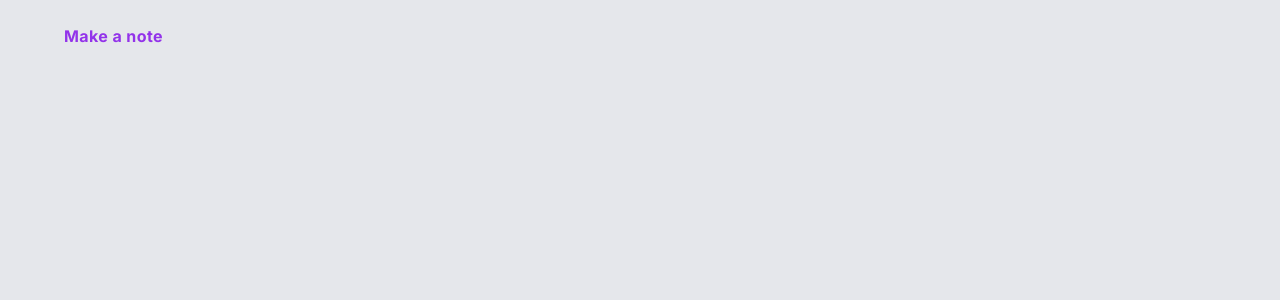
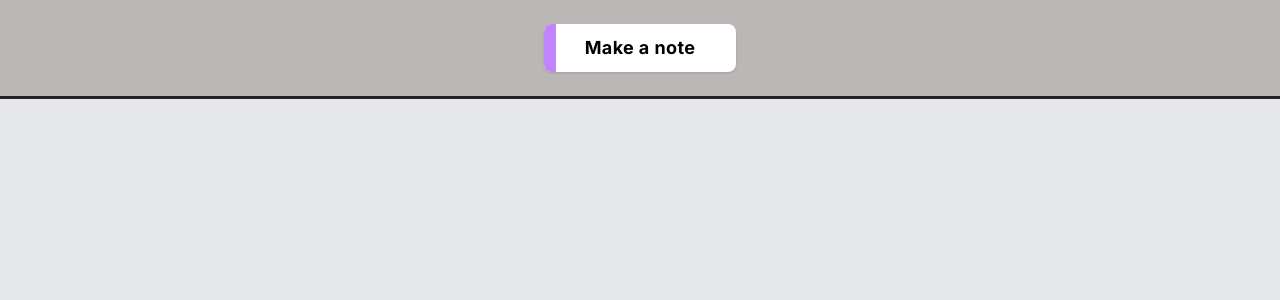
Before and after one commit to NekruzAsh/To-Do-App, a Next.js app: page / in a window 1280 px wide. Shown: the top 300 px of the page. Built offline with nearby package versions, Linux system fonts and the light colour scheme.

Commit message:
Update Navbar styling

```diff
--- a/app/components/Navbar.jsx
+++ b/app/components/Navbar.jsx
@@ -5,9 +5,14 @@ const Navbar = () => {
     //wrapper div
     <div className=''>
 
-        <div className='font-bold uppecase py-6 px-16 '>
-            <ul className='text-purple-600'>
-                <li>Make a note</li>
+        <div className='bg-[#bbb7b7] font-bold uppecase py-6 px-16 pb-6 border-b-[3px] border-[#222222]'>
+            <ul className='text-purple-600 text-center text-2xl'>
+              <button className='group relative h-12 w-48 overflow-hidden rounded-lg bg-white text-lg shadow'>
+                <div className='absolute inset-0 w-3 bg-purple-400 transition-all duration-[250ms] ease-out group-hover:w-full'></div>
+                  <li className='relative text-black group-hover:text-white'>
+                  Make a note
+                </li>
+                </button>
             </ul>
         </div>
 
--- a/app/globals.css
+++ b/app/globals.css
@@ -39,10 +39,6 @@ html {
 
   }
 
-  button{
 
-    @apply shadow-md shadow-orange-700 rounded-xl uppercase bg-gradient-to-r from-[#443d37] to-[#000000] text-white
-
-  }
 
 }
```
